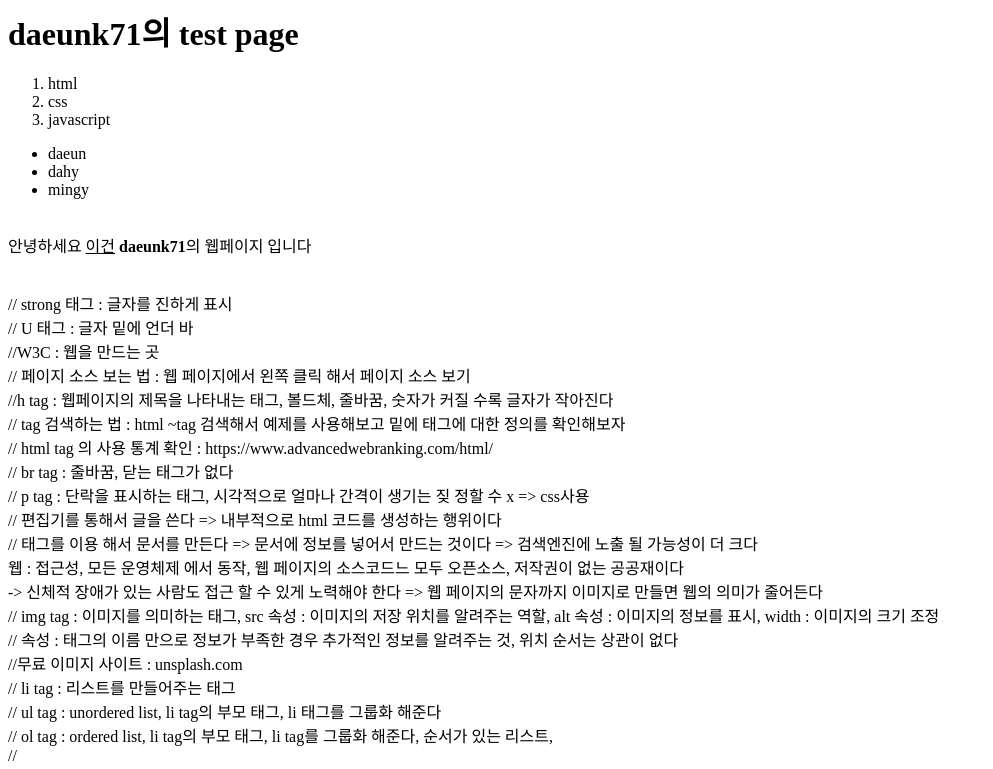
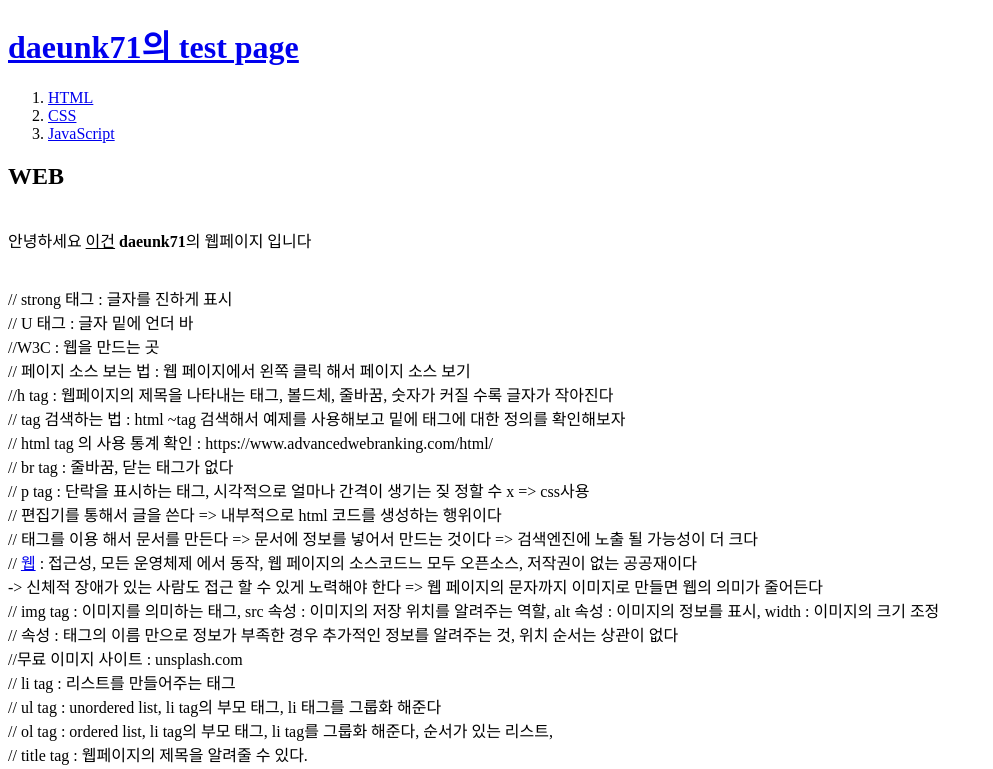
Before and after one commit to daeun17/Web_PR, a plain HTML site: page web1/web1.html in a window 1280 px wide. Shown: the top 769 px of the page, without its empty margins (0-993 px from the left). Drawn offline with Linux system fonts and the light colour scheme.

Commit message:
2021.11.06

```diff
--- a/web1/web1.html
+++ b/web1/web1.html
@@ -1,15 +1,20 @@
-<h1>daeunk71의 test page</h1>
+<!DOCTYPE html>
+<html>
+    <head>
+        <meta charset="UTF-8">
+        <title>web1-welcome</title>
+    </head>
+    <body>
+
+        <h1> <a href="web1.html"> daeunk71의 test page</a></h1>
 
         <ol>
-    <li>html</li>
-    <li>css</li>
-    <li>javascript</li>
+            <li> <a href="1.html"> HTML </a></li>
+            <li> <a href="2.html"> CSS </a></li>
+            <li> <a href="3.html"> JavaScript </a></li>
         </ol>
-<ul>
-    <li>daeun</li>
-    <li>dahy</li>
-    <li>mingy</li>
-</ul>
+
+        <h2>WEB</h2>
         <br>
         안녕하세요 <u>이건</u> <strong>daeunk71</strong>의 웹페이지 입니다
         <p>
@@ -36,7 +41,7 @@
         <br>
         // 태그를 이용 해서 문서를 만든다 => 문서에 정보를 넣어서 만드는 것이다 => 검색엔진에 노출 될 가능성이 더 크다
         <br>
-웹 : 접근성, 모든 운영체제 에서 동작, 웹 페이지의 소스코드느 모두 오픈소스, 저작권이 없는 공공재이다
+        // <a href="https://ko.wikipedia.org/wiki/%EC%9B%B9" target="_blank" title="위키백과" >웹</a> : 접근성, 모든 운영체제 에서 동작, 웹 페이지의 소스코드느 모두 오픈소스, 저작권이 없는 공공재이다
         <br>
         -> 신체적 장애가 있는 사람도 접근 할 수 있게 노력해야 한다 => 웹 페이지의 문자까지 이미지로 만들면 웹의 의미가 줄어든다
         <br>
@@ -52,6 +57,27 @@
         <br>
         // ol tag : ordered list, li tag의 부모 태그, li tag를 그룹화 해준다, 순서가 있는 리스트,
         <br>
-//
+        // title tag : 웹페이지의 제목을 알려줄 수 있다.
+        <br>
+        // 한국어 문자 깨짐 : utf-8 이라는 방식으로 저장 -> 웹  브라우저가 utf-8 형식으로 파일을 읽어야 문제가 발생하지 않는다
+        <br>
+        // meta tag : 파일의 형식을 알려주는 태그 , charset 속성 : 파일의 문자 형식을 알려준다.
+        <br>
+        // head tag : 본문(body)을 설명하는 태그들의 모음
+        <br>
+        // body tag : 본문이 있는 태그들이 모음
+        <br>
+        // html tag : head tag 와 body tag를 감싸는 태그
+        <br>
+        // !DOCTYPE html : 이 문서는 html 문서임을 알려준다
+        <br>
+        // a tag : 링크임을 알려주는 태그, href 속성 : 링크할 위치를 알려줌, target 속성 : 링크를 열 떄 어떻게 열 것인지 target = "_blank" 빈페이지로 열기
+        title 속성 : 링크가 있는 문자 위에 마우스 올리면 어디로 링크 되는지 정보설정
+        <br>
+        // 인터넷 : 중앙이 없는 통신 방식, 분산형 통신 방식
+        <br>
+        // 웹 : 유럽 입자 물리 연구소에서 시작, 제일 처음 만들어진 웹 사이트 : info.cern.ch
         </p style ="margin-top:40px">
         <img src="ocean.jpg" alt="error" width="100%">
+    </body>
+</html>
```
Lines whose indentation alone changed are shown as unchanged.
